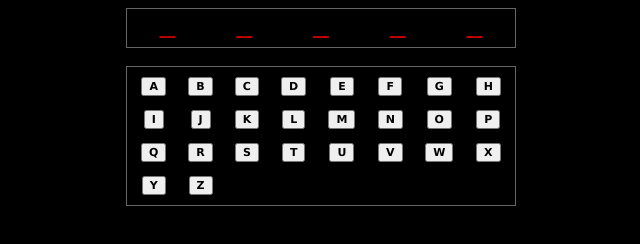
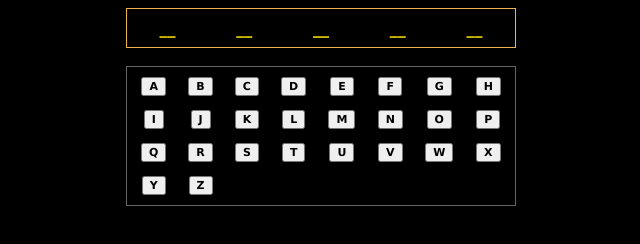
Before and after one commit to saloroso/saloroso_forca2, a plain HTML site: page index.html in a window 1280 px wide. Shown: the whole page, without its empty margins (319-959 px from the left). Drawn offline with Linux system fonts and the light colour scheme.

Commit message:
Update index.html

```diff
--- a/index.html
+++ b/index.html
@@ -2,6 +2,7 @@
 
 <style>
 <!--
+/* Cor do teclado - preto (nas teclas brancas) */
 .teclado {
 	font-size: 11px;
 	font-family: Verdana, Arial, Helvetica, sans-serif;
@@ -10,14 +11,16 @@
 	font-weight:bold;
 	text-decoration : none;
 }
+/* Cor do teclado - colorido (na palavra da forca) */
 .visao {
 	font-size: 16px;
 	font-family: Verdana, Arial, Helvetica, sans-serif;
-	font-color:#FF0000;
- 	color:#FF0000;
+	font-color:#FFE700;
+ 	color:#FFE700;
 	font-weight:bold;
 	text-decoration : none;
 }
+/* Cor das letras do game over - branco (na palavra da forca) */
 .gameover {
 	font-size: 13px;
 	font-family: Verdana, Arial, Helvetica, sans-serif;
@@ -34,8 +37,10 @@
 <div id="jg"></div>
 <div id="tcdo">
 <script language="JavaScript">
+/* O body onload chama a função sorteio() assim que a página é carregada. */
+/* Acima é aberto e fechado a identificação JG, assim como é aberto e fechado a identificação do teclado. */
 
-  //  BIBLIOTECA DE PALAVRAS
+  /* Biblioteca de palavras armazenada na array destinada. */
   var palavras   = new Array();
     palavras[0]  = "MACACACO";
     palavras[1]  = "ARANHA";
@@ -140,34 +145,43 @@
     palavras[99]  = "UNIVERSO";
     palavras[100] = "MARTE";
 
-	// Globais
+/* Identificação das variáveis globais, para que seja feito de modo aleatório. */
     var  k;
     var iconte = Math.floor(Math.random()*2);
     var dj  = document.getElementById('jg');
     var erro = 1;
     var d = "<pre><font class=gameover>";
     var iconte = Math.floor(Math.random()*7);
+
+/* O Ki funciona como uma array que vai armazenar a palavra selecionada.  */
+/* O Iconte é um número que será a posição do vetor palavra a ser selecionado, neste caso podem ser palavras repetidas.  */
+
     var ki = new Array(palavras[iconte].length);
-	var itempodejogo = 0;
+    var itempodejogo = 0;
+
+/* Para cada letra na palavra escolhida é colocado um __ na array Ki. K, por outro lado, é apenas o contador do for. */
     for(k=0;k<palavras[iconte].length;k++){
 
         ki[k]="__";
    }
 
     var p = new Array();
-function tempodejogo(){
+  function tempodejogo(){
   setTimeout("tempodejogo()",1000);
   itempodejogo++;
 }
-/*
-      SORTEIO - Função para realização do sorteio.
-*/
+
+/* Função para realização do sorteio que foi chamada anteriormente.  */
 
 function sorteio() {
+
+/* Criação dos botões do teclado.  */
     var djc = "<table cellpadding=2  ";
         djc = djc + "cellspacing=4 border=0 width=390 ";
         djc = djc + " height=40 bgcolor=#000000 style='border: ";
-        djc = djc + " 1px solid #666666;'><tr>";
+        djc = djc + " 1px solid #ecb44a;'><tr>";
+
+/* Se o jogador acertar a letra então o botão é apagado.  */
     for(k = 0; k < palavras[iconte].length; k++){
    		p[k] = k;
 		djc = djc + "<td style='border: 0px solid #000000;' ";
@@ -178,9 +192,9 @@ function sorteio() {
  	    dj.innerHTML = djc;
 		tempodejogo();
 }
-/*
-      VERIFICA ERRO - Usada para verificar se a letra escolhida não esta na palavra.
-*/
+
+/* Verifica todos os casos em que pode ocorrer game over.  */
+
 function verificaerro(){
    var m = document.getElementById('g');
    switch (erro){
@@ -207,30 +221,44 @@ function verificaerro(){
     default:
     var tecladaosome = document.getElementById('tecladao');
         tecladaosome.style.display = 'none';
+
+/* Dispõe o giff do erro..  */
+
         d = "<img src='gover.gif'><br><br>";
         d = d + "<font class=gameover><b>GAME OVER</b></font><br>";
 
         d = d + "<br>";
+
+/* Dispõe o link para fazer reload na página.  */
+
         d = d + "<a href=# onclick='window.location.reload( false );' ";
         d = d + "  tyle='border: ";
         d = d + " 1px solid #000000;' class=gameover>[ NOVO JOGO ]</a><br>";
+
+/* Apresenta a palavra que não foi descoberta.  */
+
         d = d + "<font class=gameover> Palavra: <blink>" + palavras[iconte].toUpperCase() +"</blink></font>";
 
   }
-     // Passa resultados do erro e cria boneco para forca.
+
+/* Se o indivíduo errou mais ainda não o bastante para ocorrer o game over.  */
         m.innerHTML = d;
         erro++;
 }
-/*
 
-      JOGAR - Verifica se existe a letra na palavra.
-*/
+/* Conduz a operação de jogo.*/
 
 function jogar(letra){
    var nome = palavras[iconte].toUpperCase();
        nome.split("");
    var erroSim = 0;
+
+/* Coleta é a variável onde estará sendo armazenada a resposta. */
+
    var coleta = "";
+
+/* Através de um for verifica se a palavra escolhida se encontra na Array. Se não coleta-se aquela letra. */
+
    for(k = 0; k < palavras[iconte].length; k++){
 		if(nome[k] == letra){
                 ki[k] = letra;
@@ -252,7 +280,7 @@ function jogar(letra){
       t = "<table cellpadding=2 cellspacing=4 ";
       t = t + " border=0 width=390 height=40 ";
       t = t + " bgcolor=#000000 style='border: ";
-      t = t + " 1px solid #666666;'><tr>";
+      t = t + " 1px solid #ecb44a;'><tr>";
 
      for(ik = 0; ik < palavras[iconte].length; ik++){
 	     t = t + "<td style='border: ";
@@ -268,7 +296,11 @@ function jogar(letra){
    	   t = t + "</tr></table><br>";
   	   dj.innerHTML = t;
 
+/* Compara as respostas coletadas com a palavra selecionada. */
+
      if(coleta == palavras[iconte].toUpperCase()){
+
+/* O que ocorre quando o jogador vence a partida. */
 
             var winmsg = "<br><img src='gwin.gif'>";
                 winmsg = winmsg + "<br><br><font class=gameover>Palavra revelada: <b><blink>";
@@ -281,7 +313,6 @@ function jogar(letra){
                 winG.innerHTML =  winmsg;
                var tsome = document.getElementById('tecladao');
                    tsome.style.display = 'none';
-
 
 
 				var stempo = window.open("", "forca", 'width=370,height=20');
@@ -300,8 +331,8 @@ function jogar(letra){
      }
 }
 
-/*TECLADO VIRTUAL
-*/
+/* Disponibilização do teclado virtual. */
+
 	document.write("<table id=tecladao cellpadding=3 cellspacing=6 border=1 width=390 height=90 bgcolor=#000000");
 	document.write(" style='border: 1px solid #666666;'><tr style='border: 1px #000000;'> <form name=f action=# onsubmit='return false;'>");
 var linha=0;
```
